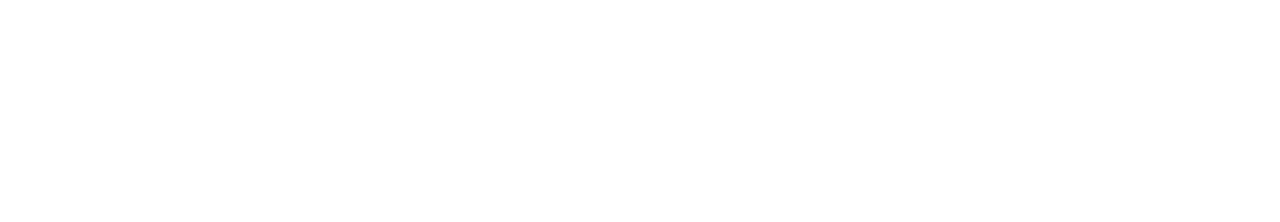
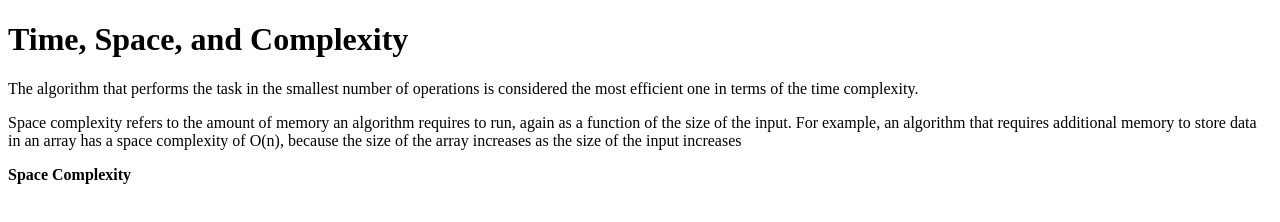
Before and after one commit to acciojob/time-and-space-complexity-VishnuThangaraj, a website: page main.html in a window 1280 px wide. Drawn offline with Linux system fonts and the light colour scheme.

Commit message:
created a submission

```diff
--- a/main.html
+++ b/main.html
@@ -8,6 +8,10 @@
 
 <body>
 	<!-- the entire body must be written by student -->
+	<h1>Time, Space, and Complexity</h1>
+	<p>The algorithm that performs the task in the smallest number of operations is considered the most efficient one in terms of the time complexity.</p>
+	<p>Space complexity refers to the amount of memory an algorithm requires to run, again as a function of the size of the input. For example, an algorithm that requires additional memory to store data in an array has a space complexity of O(n), because the size of the array increases as the size of the input increases</p>
+	<p><b>Space Complexity</b></p>
     <script type="text/javascript" src="./script.js">
 </script>
 
```
